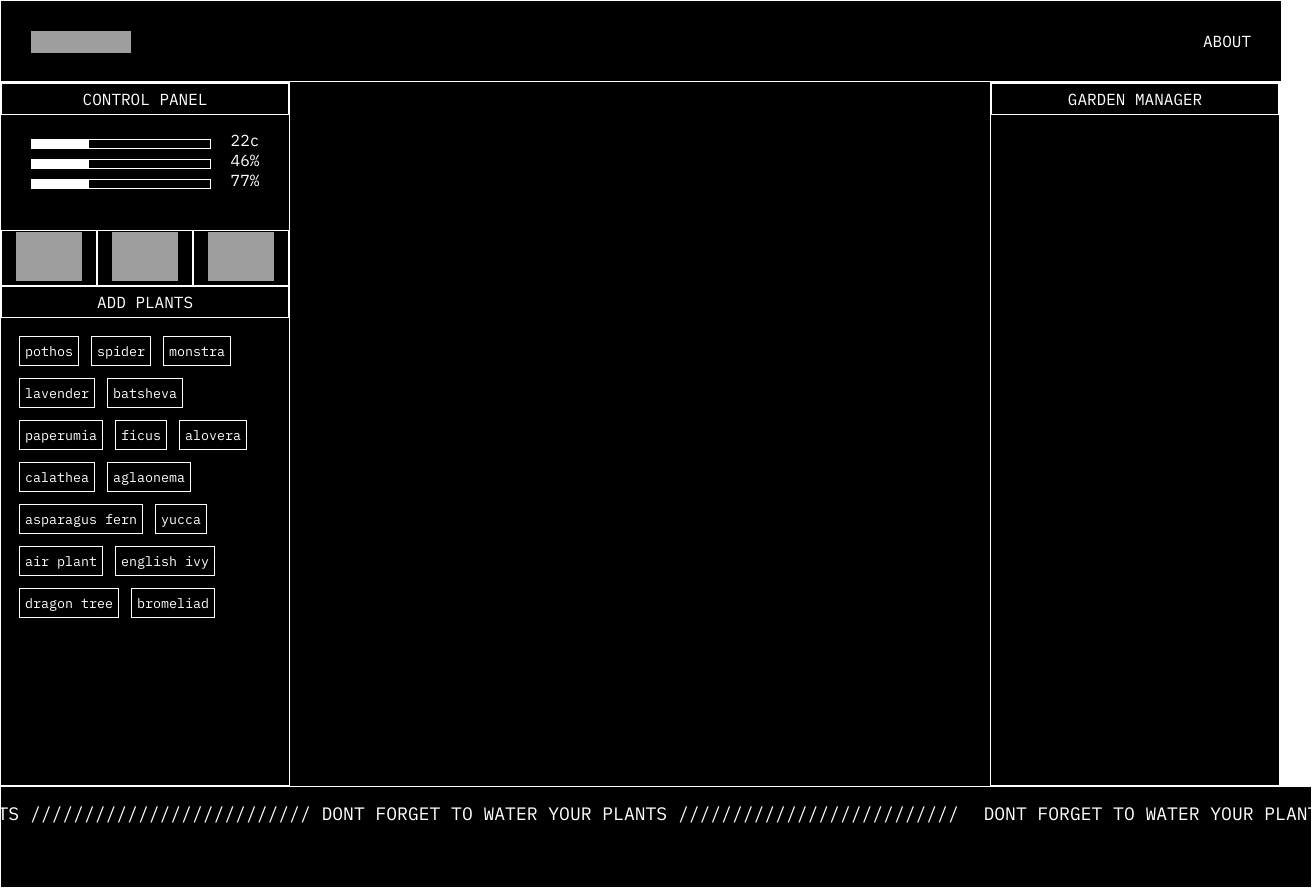
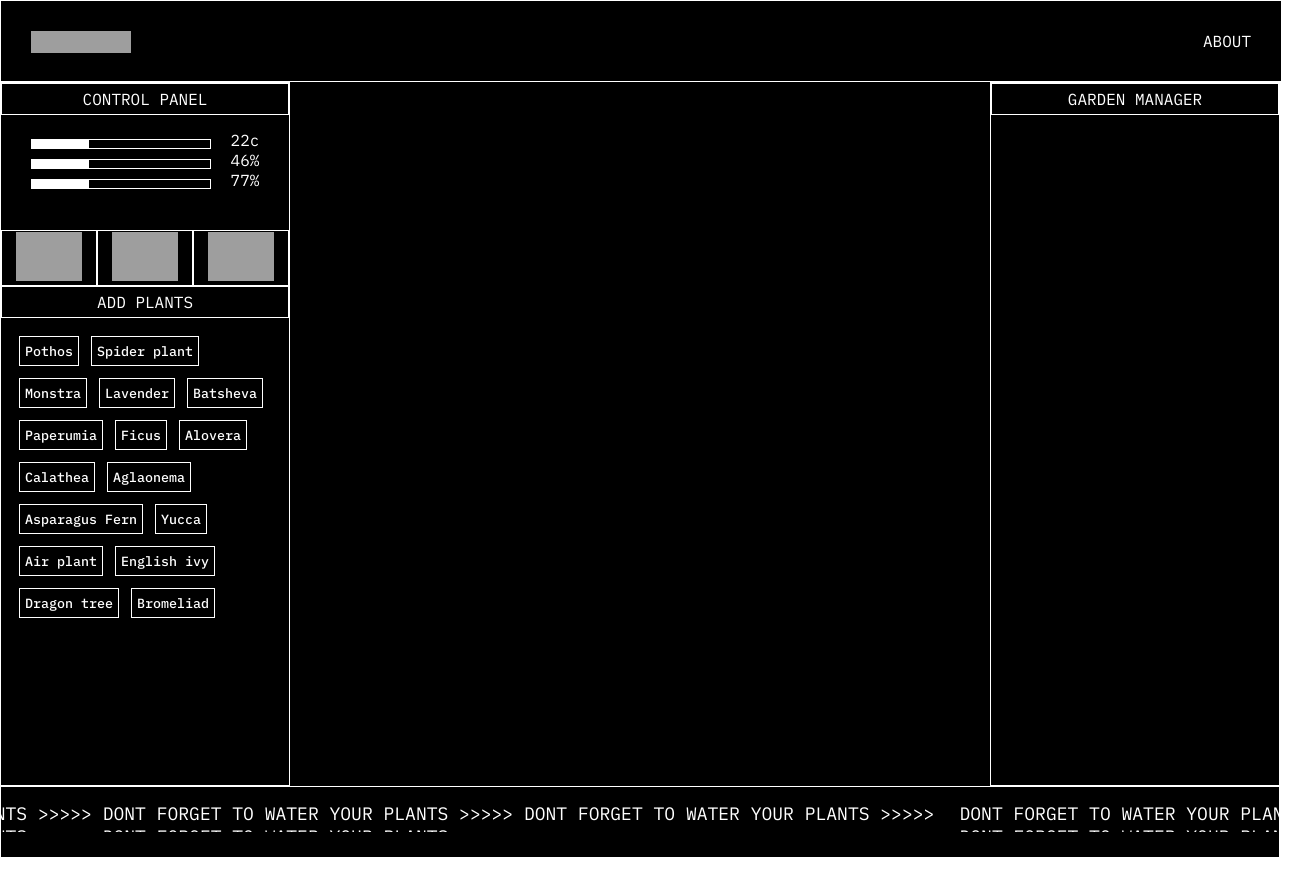
Before and after one commit to hadardot/virtual-garden, a React (Create React App) app: page / in a window 1280 px wide. Shown: the whole page, 1312 px wide, since content can reach past the window. After the commit the page ends 858 px from the top, so only its background shows below. Built offline with nearby package versions, Linux system fonts and the light colour scheme; grey boxes are pictures that could not be loaded.

Commit message:
marquee fix

```diff
--- a/src/app/app.css
+++ b/src/app/app.css
@@ -1,6 +1,12 @@
+
 @font-face {
   font-family: IBMPlexMono;
   src: url('./fonts/IBMPlexMono-Regular.ttf');
+}
+
+@font-face {
+  font-family: IBMPlexMonoMedium;
+  src: url('./fonts/IBMPlexMono-Medium.ttf');
 }
 
 
@@ -27,6 +33,14 @@ button:focus {outline:0;}
   filter: none;
 }
 
+.Homepage{
+  display: flex;
+  flex-direction: column;
+  justify-content: space-between;
+  background-color: black;
+}
+
+
 
 .About{
   padding: 30px;
@@ -34,11 +48,15 @@ button:focus {outline:0;}
 .App {
   text-align: center;
   display: flex;
+  justify-content: space-between;
   background-color: black;
   color: white;
   font-family: IBMPlexMono;
 }
+.Sketch{
 
+
+}
 .LeftSide{
   border: thin solid white;
   width: 400px;
@@ -62,7 +80,7 @@ button:focus {outline:0;}
 }
 
 .AddPlantButton{
-  font-family: IBMPlexMono;
+  font-family: IBMPlexMonoMedium;
   background-color: black;
   border: thin solid white;
   color: white;
@@ -99,6 +117,7 @@ img:hover{
 }
 
 .DeletePlantButton{
+  font-size: medium;
   background-color: black;
   color: white;
   border: black;
@@ -166,8 +185,7 @@ progress[value]::-webkit-progress-value {
   color: white;
   font-family: IBMPlexMono;
   font-size: large;
-  height: 70px;
-  width: 100%;
+  height: 40px;
   overflow: hidden;
   position: relative;
 }
--- a/src/app/app.tsx
+++ b/src/app/app.tsx
@@ -4,7 +4,7 @@ import './app.css';
 import {plant, PlantManager} from "../plant-manager/plant-manager";
 import {GardenManager, GetPlantAge} from "../garden-manager/garden-manager";
 import {weather, WeatherManager} from "../weather-manager/weather-manager";
-
+const arrows = '>>>>>';
 let currentIndex = 0;
 
 interface GardenState {
@@ -82,7 +82,7 @@ class Garden extends React.Component<any,GardenState>{
     }
 
     render() {
-        return (<>
+        return (<div className="Homepage">
             <div className="Header">
                 <img className="Logo" src='https://i.ibb.co/BLgnTW2/grow-logo.png'/>
                 <div className="About">ABOUT</div>
@@ -100,9 +100,9 @@ class Garden extends React.Component<any,GardenState>{
                     <div className="SectionHeading">ADD PLANTS</div>
                     <PlantManager addPlant={this.addPlantToGarden}/>
                 </div>
-
+                <div className="Sketch">
                 <Sketch gardensPlants={this.state.gardensPlants} isHover={this.state.isHover} gardensWeather={this.state.gardensWeather}/>
-
+                </div>
                 <div className="RightSide">
                     <div className="SectionHeading">GARDEN MANAGER</div>
                 <GardenManager gardensPlants={this.state.gardensPlants} removePlantFromGarden={this.removePlantFromGarden} onMouseOutPlantFromGarden={this.onMouseOutPlantFromGarden} onMouseOverPlantFromGarden={this.onMouseOverPlantFromGarden} />
@@ -110,11 +110,11 @@ class Garden extends React.Component<any,GardenState>{
             </div>
                 <div className="marquee">
                     <div>
-                        <span>DONT FORGET TO WATER YOUR PLANTS ////////////////////////// DONT FORGET TO WATER YOUR PLANTS //////////////////////////</span>
-                        <span>DONT FORGET TO WATER YOUR PLANTS ////////////////////////// DONT FORGET TO WATER YOUR PLANTS //////////////////////////</span>
+                        <span>DONT FORGET TO WATER YOUR PLANTS    {arrows}    DONT FORGET TO WATER YOUR PLANTS   {arrows}    DONT FORGET TO WATER YOUR PLANTS    {arrows}    DONT FORGET TO WATER YOUR PLANTS    {arrows}    DONT FORGET TO WATER YOUR PLANTS    {arrows}</span>
+                        <span>DONT FORGET TO WATER YOUR PLANTS    {arrows}    DONT FORGET TO WATER YOUR PLANTS   {arrows}    DONT FORGET TO WATER YOUR PLANTS    {arrows}    DONT FORGET TO WATER YOUR PLANTS    {arrows}    DONT FORGET TO WATER YOUR PLANTS    {arrows}</span>
                     </div>
                 </div>
-            </>
+            </div>
         );
     }
 }
--- a/src/plant-manager/plant-manager.tsx
+++ b/src/plant-manager/plant-manager.tsx
@@ -7,22 +7,22 @@ export type plant = {value: string, label: string, dateAdded?: Date, isHover?: b
 //let currentIndex = 0;
 export let abandonedIndex = [];
 export const plants: plant[] = [
-    { value: 'Pothos', label: 'pothos',color: "#ff7dab"},
-    { value: 'Spider plant', label: 'spider' ,color: "#f64483"},
-    { value: 'monstra', label: 'monstra',color: "#ff71a4"},
-    { value: 'lavender', label: 'lavender',color: "#ff84e0"},
-    { value: 'batsheva', label: 'batsheva' ,color: "#b75bc6"},
-    { value: 'paperumia', label: 'paperumia' ,color: "#6898d9"},
-    { value: 'ficus', label: 'ficus' ,color: "#00b094"},
-    { value: 'alovera', label: 'alovera' ,color: "#246d77"},
-    { value: 'calathea', label:'calathea',color: "#ea6cff"},
-    { value: 'aglaonema', label: 'aglaonema' ,color: "#54ffc0"},
-    { value: 'asparagus-fern', label: 'asparagus fern' ,color: "#82b7ff"},
-    { value: 'yucca', label: 'yucca' ,color: "#14e1ff"},
-    { value: 'air-plant', label: 'air plant' ,color: "#6878d9"},
-    { value: 'english-ivy', label: 'english ivy' ,color: "#c65bb7"},
-    { value: 'dragon-tree', label: 'dragon tree' ,color: "#245577"},
-    { value: 'bromeliad', label: 'bromeliad' ,color: "#009ab0"},
+    { value: 'pothos', label: 'Pothos',color: "#ff7dab"},
+    { value: 'spider-plant', label: 'Spider plant' ,color: "#f64483"},
+    { value: 'monstra', label: 'Monstra',color: "#ff71a4"},
+    { value: 'lavender', label: 'Lavender',color: "#ff84e0"},
+    { value: 'batsheva', label: 'Batsheva' ,color: "#b75bc6"},
+    { value: 'paperumia', label: 'Paperumia' ,color: "#6898d9"},
+    { value: 'ficus', label: 'Ficus' ,color: "#00b094"},
+    { value: 'alovera', label: 'Alovera' ,color: "#246d77"},
+    { value: 'calathea', label:'Calathea',color: "#ea6cff"},
+    { value: 'aglaonema', label: 'Aglaonema' ,color: "#54ffc0"},
+    { value: 'asparagus-fern', label: 'Asparagus Fern' ,color: "#82b7ff"},
+    { value: 'yucca', label: 'Yucca' ,color: "#14e1ff"},
+    { value: 'air-plant', label: 'Air plant' ,color: "#6878d9"},
+    { value: 'english-ivy', label: 'English ivy' ,color: "#c65bb7"},
+    { value: 'dragon-tree', label: 'Dragon tree' ,color: "#245577"},
+    { value: 'bromeliad', label: 'Bromeliad' ,color: "#009ab0"},
 ]
 
 interface PlantManagerProps {
```
Also changed, not shown: src/app/fonts/IBMPlexMono-Medium.ttf (added).
